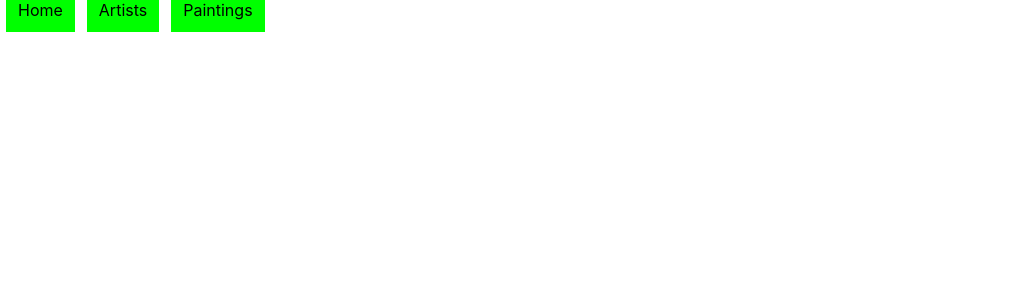
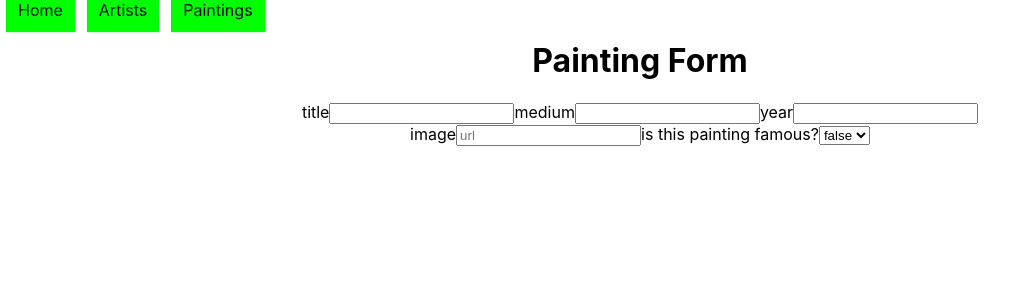
Before and after one commit to caraerskine/phase-3-proj-cara-front-end-client-react, a React (Create React App) app in the folder my-front-end/: page /artists/1/add-painting in a window 1280 px wide. Shown: the top 300 px of the page, without its empty margins (0-1035 px from the left). Built offline with nearby package versions, Linux system fonts and the light colour scheme; no server answers.

Commit message:
added form to add painting

```diff
--- a/my-front-end/src/App.js
+++ b/my-front-end/src/App.js
@@ -8,8 +8,8 @@ import Artist from './components/Artist';
 import Artists from './components/Artists';
 import Paintings from './components/Paintings';
 import Painting from './components/Painting';
-import PaintingLink from './components/PaintingLink';
-// import PaintingForm from './components/PaintingForm';
+// import PaintingLink from './components/PaintingLink';
+import PaintingForm from './components/PaintingForm';
 
 function App() {
 
@@ -32,6 +32,7 @@ function App() {
       <Navigation />
         <div className="App">
           <Routes>
+
             <Route path="/" element={<Home />} />
 
             <Route path="/artists" element={<Artists artists = {artists} />} />
@@ -39,6 +40,8 @@ function App() {
             <Route path="/artists/:id" element={<Artist />} />
 
             <Route path="/paintings" element={<Paintings />} />
+
+            <Route path="artists/:id/add-painting" element={<PaintingForm />} />
 
 
           </Routes>
--- a/my-front-end/src/components/ArtistCard.js
+++ b/my-front-end/src/components/ArtistCard.js
@@ -1,11 +1,15 @@
 import React from 'react'
+import { useNavigate } from 'react-router';
 import { Card, CardContent, CardMedia, CardActions } from '@mui/material';
-import Box from '@mui/material/Box';
 import Button from '@mui/material/Button';
 import Typography from '@mui/material/Typography';
 
 
 function ArtistCard ( {artist} ) {
+
+
+ const navigate = useNavigate()
+
     return (
 
             <Card sx={{ maxWidth: 500 }}>
@@ -23,8 +27,8 @@ function ArtistCard ( {artist} ) {
                 </Typography>
               </CardContent>
               <CardActions>
-                <Button size="small">Add A Painting ➕</Button>
-                <Button size="small">Remove a Painting 🗑️</Button>
+                <Button onClick={() => navigate(`${artist.id}/add-painting`)} size="small">Add A Painting ➕</Button>
+                {/* <Button size="small">Remove a Painting 🗑️</Button> */}
                 <Button size="small">See All Paintings by this artist 🖼️</Button>
               </CardActions>
             </Card>
--- /dev/null
+++ b/my-front-end/src/components/PaintingForm.js
@@ -0,0 +1,65 @@
+import React, { useState } from 'react';
+import { useParams } from 'react-router-dom';
+
+
+
+
+function PaintingForm () {
+
+  const {id} = useParams()
+
+
+  const [painting, setPainting] = useState ({
+      title: "",
+      medium: "",
+      year: "",
+      img_link: "",
+      artist_id: id,
+      famous: false
+    }
+  )
+
+  return (
+    <div>
+      <h1>Painting Form</h1>
+        <form>
+          <label htmlFor="title">title</label>
+          <input
+          type="text"
+          value={painting.title}
+          id="title"
+          />
+          <label htmlFor="medium">medium</label>
+           <input
+          type="text"
+          value={painting.medium}
+          id="medium"
+          />
+          <label htmlFor="year">year</label>
+           <input
+          type="text"
+          value={painting.year}
+          id="year"
+          />
+          <br></br>
+          <label htmlFor="image">image</label>
+          <input
+          type="text"
+          value={painting.img_url}
+          id="image"
+          placeholder="url"
+          />
+          <label htmlFor="famous">is this painting famous?</label>
+          <select value={painting.famous} id="famous">
+            <option>true</option>
+            <option>false</option>
+          </select>
+
+
+        </form>
+
+    </div>
+  )
+}
+
+export default PaintingForm;
--- a/my-front-end/src/components/PaintingLink.js
+++ b/my-front-end/src/components/PaintingLink.js
@@ -7,6 +7,9 @@ import { Link } from 'react-router-dom';
 // links to the specific route
 
 function PaintingLink ( {painting} ) {
+
+
+
   return (
     <div>
         <h1>Check out this art</h1>
```
Also changed, not shown: my-front-end/src/components/AddNewArtistForm.js (deleted, +0 -24 lines).
